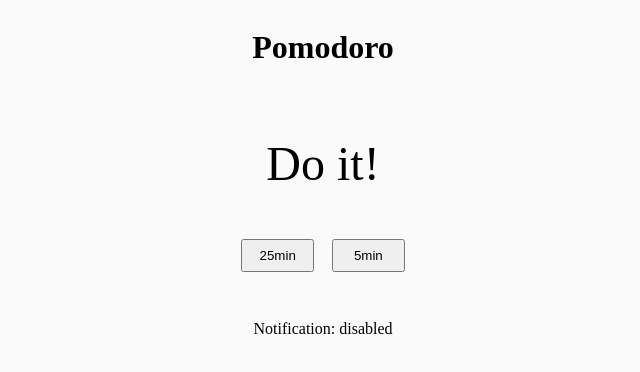
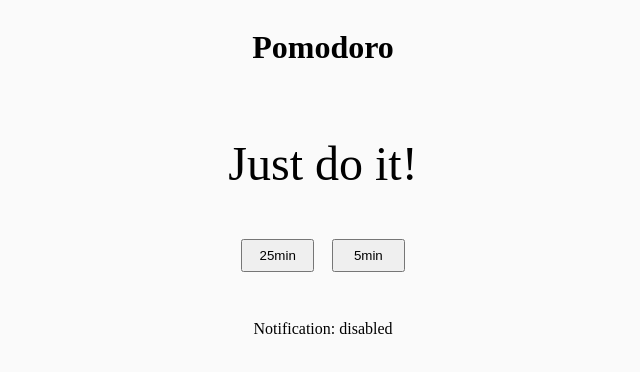
Before and after one commit to ninko-cc/pomodoro, a plain HTML site: page index.html in a window 1280 px wide. Shown: the whole page, without its empty margins (317-957 px from the left). Drawn offline with Linux system fonts and the light colour scheme.

Commit message:
fix: strengthen welcome message wording

```diff
--- a/index.html
+++ b/index.html
@@ -9,7 +9,7 @@
   </head>
   <body>
     <h1>Pomodoro</h1>
-    <div id="display">Do it!</div>
+    <div id="display">Just do it!</div>
     <div>
       <button id="start-25-button">25min</button>
       <button id="start-5-button">5min</button>
```
